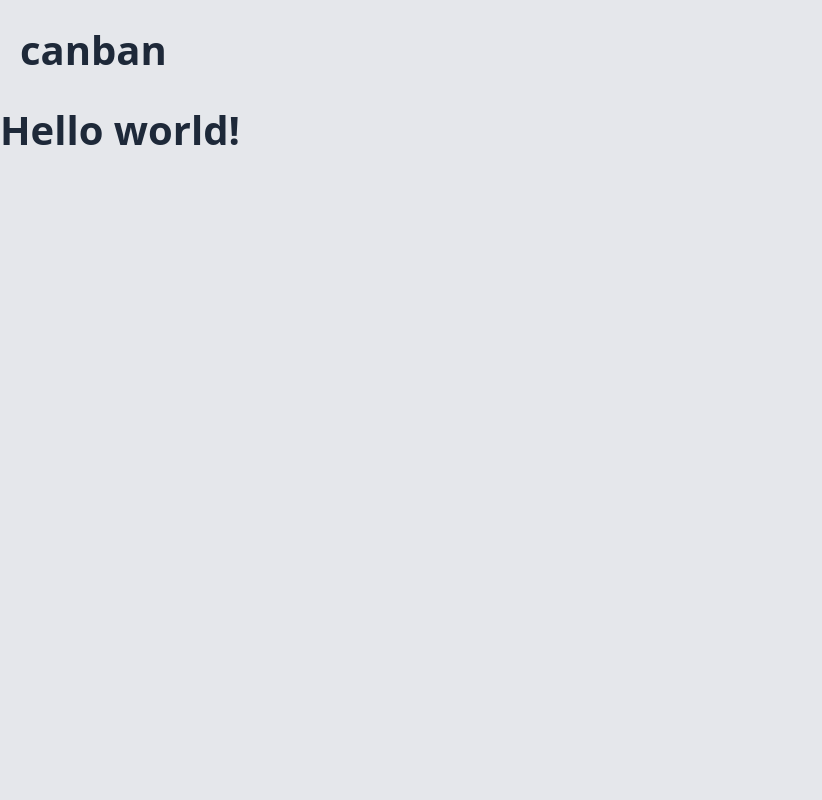
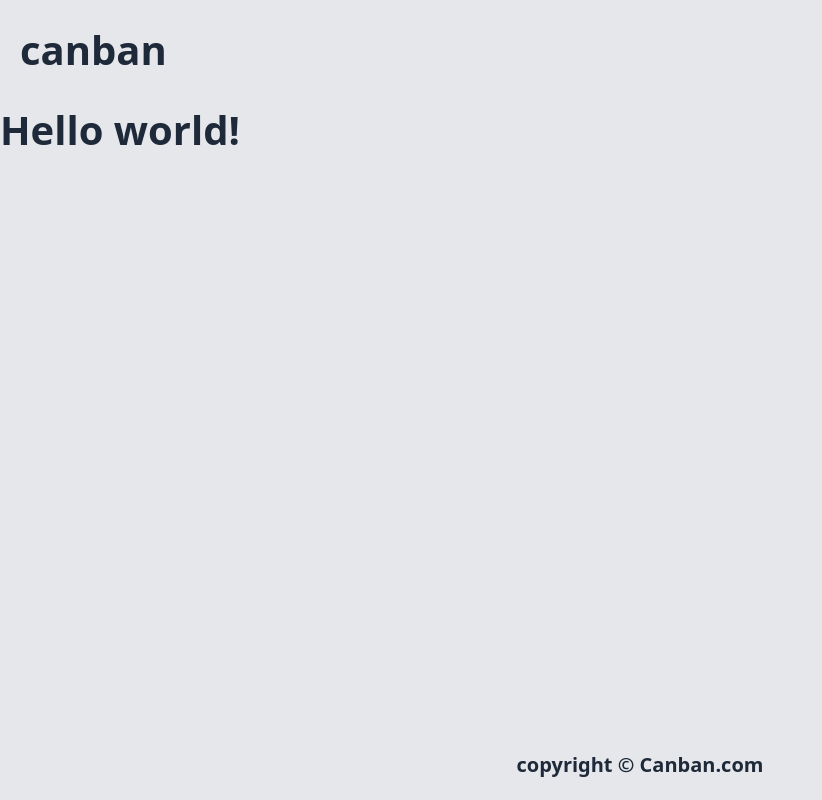
Before and after one commit to sobhanjaferi/Canban, a Next.js app: page / in a window 1280 px wide. Shown: the whole page, without its empty margins (0-822 px from the left). Built offline with nearby package versions, Linux system fonts and the light colour scheme.

Commit message:
[ADD] footer component

```diff
--- a/src/app/layout.tsx
+++ b/src/app/layout.tsx
@@ -2,6 +2,7 @@ import type { Metadata } from "next";
 import "@/styles/globals.css";
 import { ReactNode } from "react";
 import Header from "@/features/header/Header";
+import Footer from "@/features/footer/Footer";
 
 export const metadata: Metadata = {
   title: "Create Next App",
@@ -15,10 +16,12 @@ export default function RootLayout({
 }>): ReactNode {
   return (
     <html lang="en">
-      <body className="container mx-auto flex flex-col bg-gray-200 text-gray-800">
+      <body className="container mx-auto min-h-screen flex flex-col bg-gray-200 text-gray-800">
         <Header />
 
-        {children}
+        <main className={"flex-1"}>{children}</main>
+
+        <Footer />
       </body>
     </html>
   );
--- /dev/null
+++ b/src/features/footer/Footer.tsx
@@ -0,0 +1,9 @@
+import { ReactElement } from "react";
+
+export default function Footer(): ReactElement {
+  return (
+    <footer className={"p-5 text-center"}>
+      <h2>copyright &copy; Canban.com</h2>
+    </footer>
+  );
+}
```
